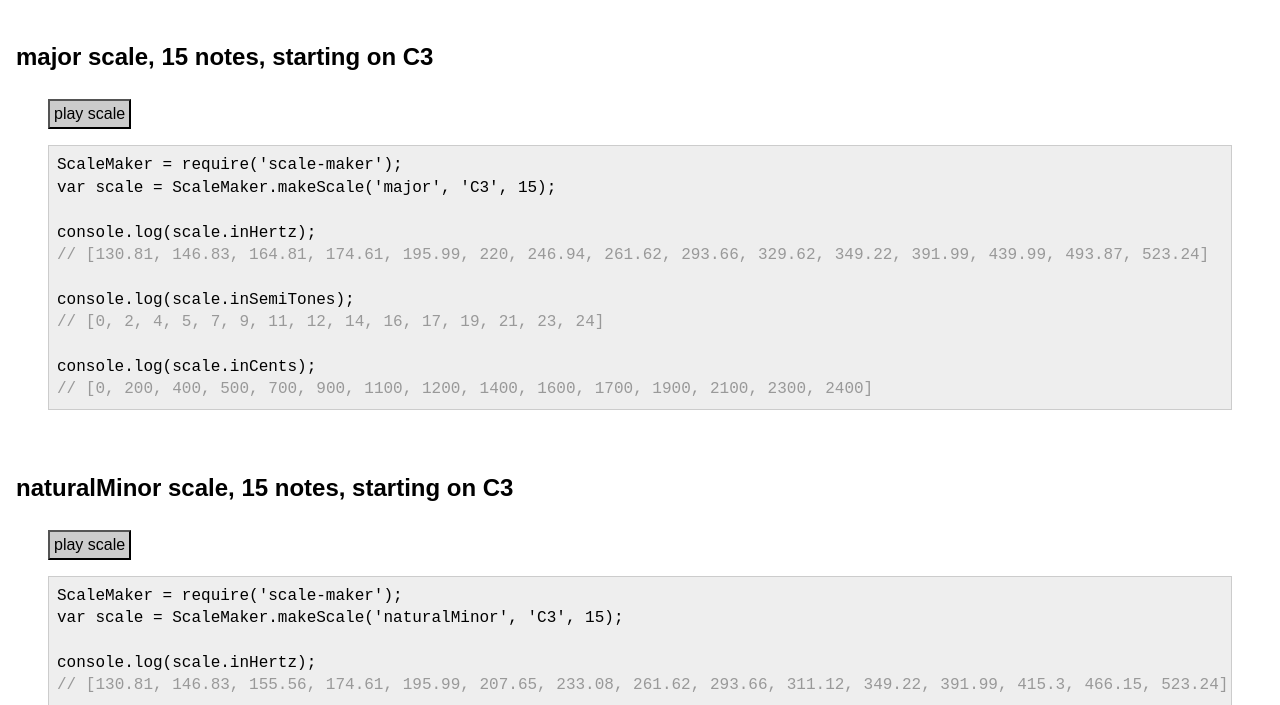
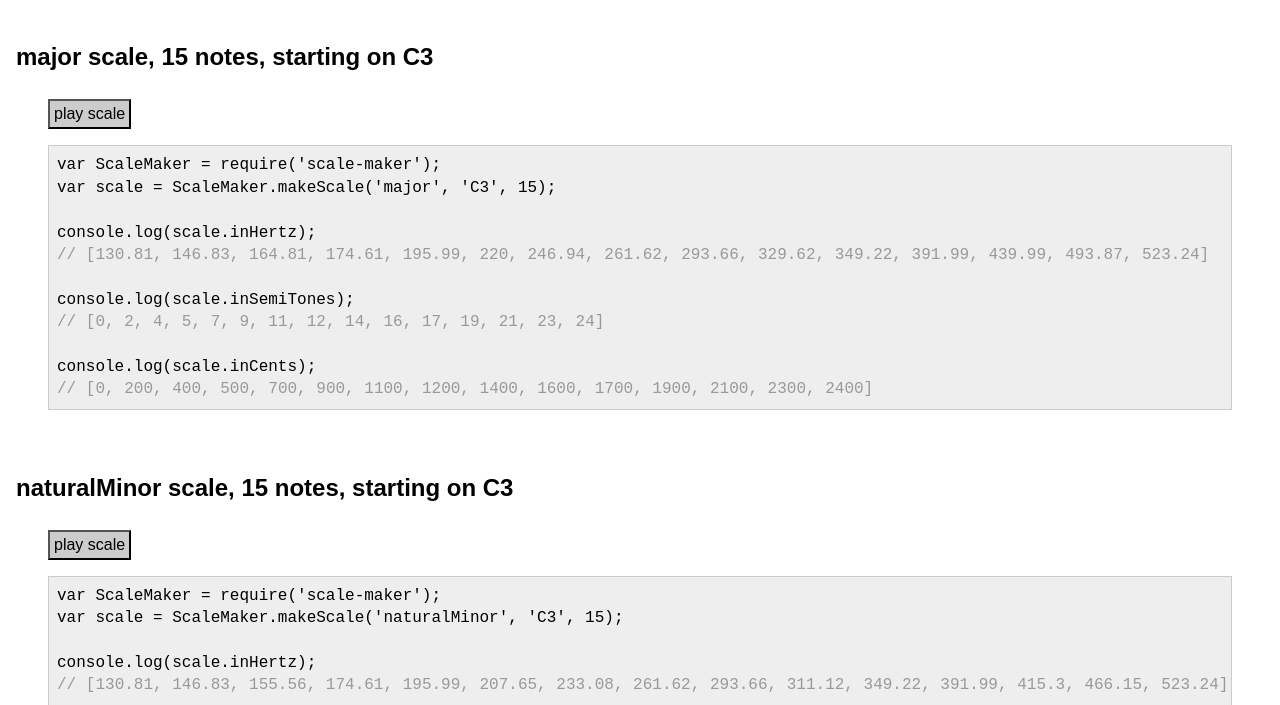
Before and after one commit to davidcole1977/scale-maker, a website: page demo/index.html in a window 1280 px wide. Shown: the part 95-800 px from the top of the page. Drawn offline with Linux system fonts and the light colour scheme.

Commit message:
added missing var statement in demo page html output

```diff
--- a/demo/index.html
+++ b/demo/index.html
@@ -22,7 +22,7 @@
       <div id="scale-demo-container" class="scale-demo-container">
         <h2 class="scale-description"></h2>
         <button class="play-scale-btn">play scale</button>
-        <pre class="code">ScaleMaker = require('scale-maker');
+<pre class="code">var ScaleMaker = require('scale-maker');
 var scale = ScaleMaker.makeScale(<span class="scale-params"></span>);
 
 console.log(scale.inHertz);<br/><span class="code-comment"><span class="code-array in-hertz"></span></span>
```
